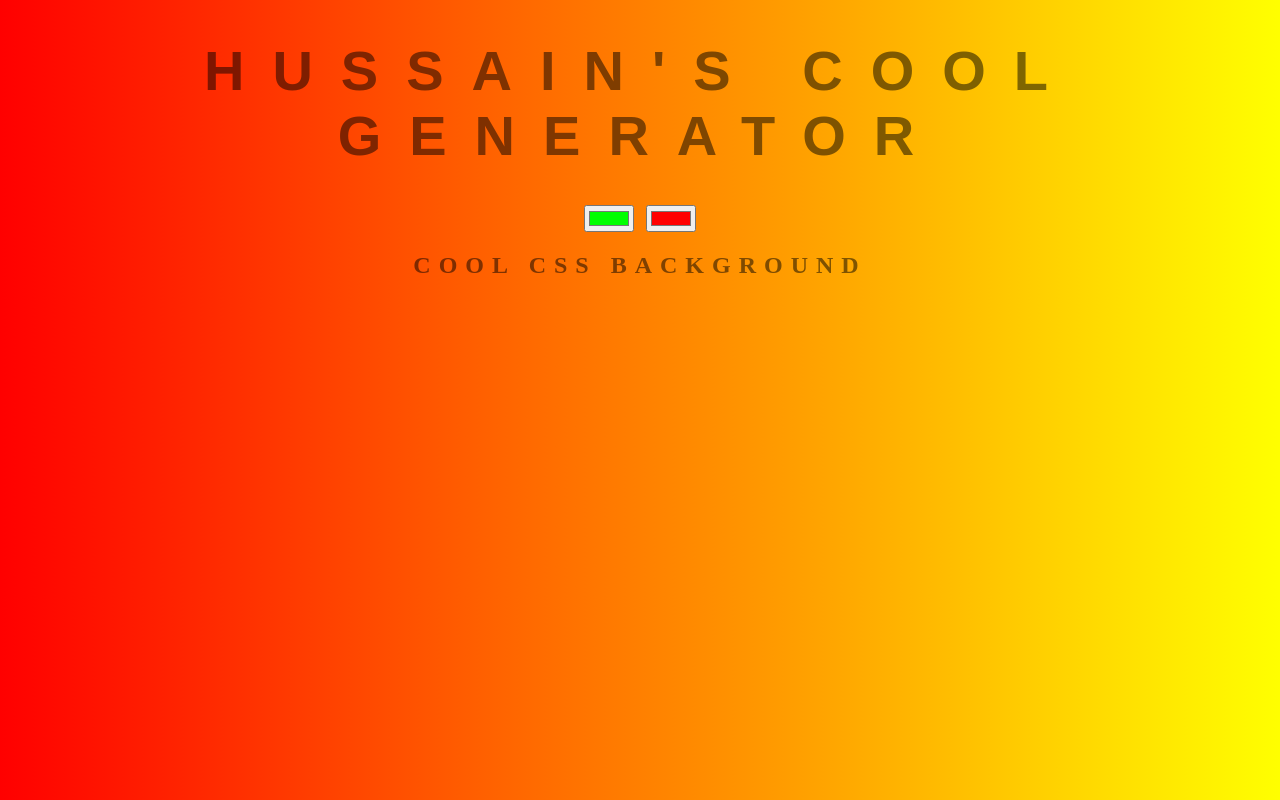
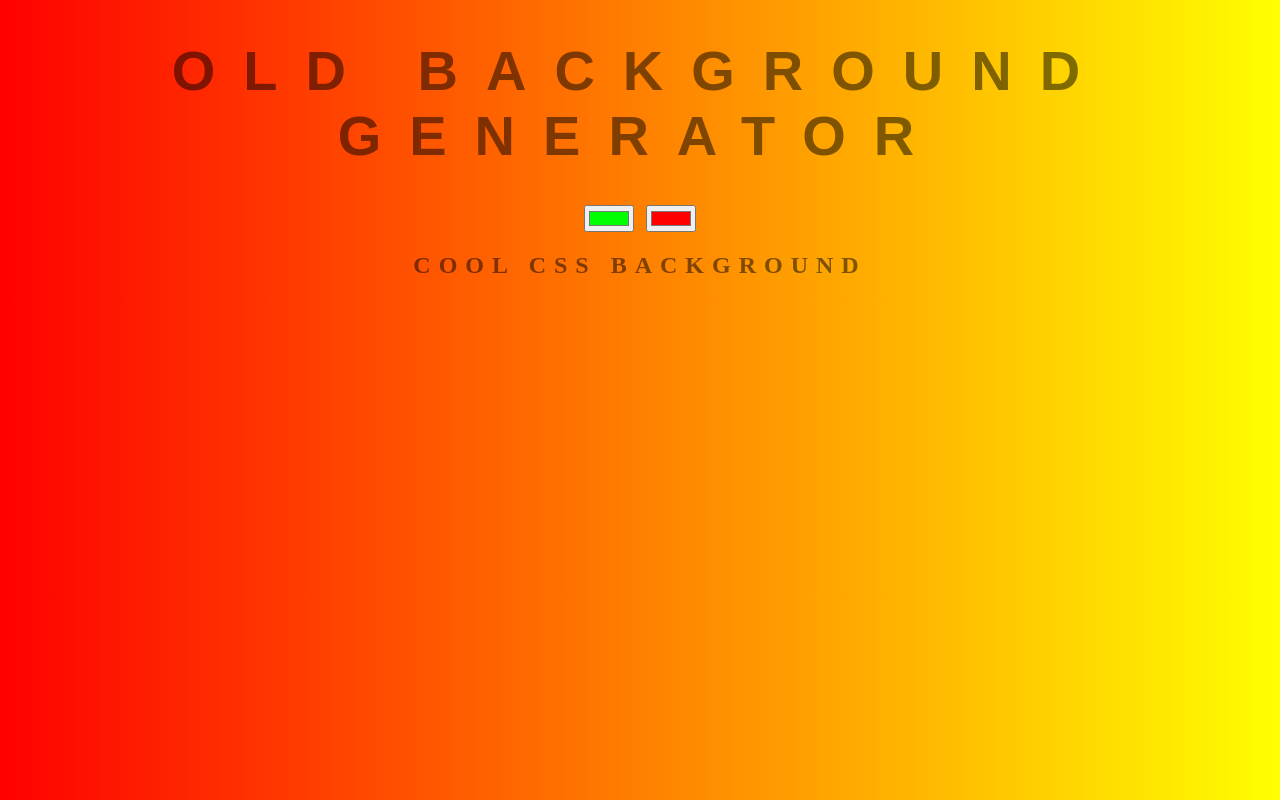
Before and after one commit to bharmalh/background-generator, a plain HTML site: page index.html in a window 1280 px wide. Drawn offline with Linux system fonts and the light colour scheme.

Commit message:
Changed the title back!

```diff
--- a/index.html
+++ b/index.html
@@ -5,7 +5,7 @@
 		<link rel="stylesheet" type="text/css" href="style.css">
 	</head>
 	<body>
-		<h1>Hussain's COOL Generator</h1>
+		<h1>Old Background Generator</h1>
 		<input oninput="setGradientStyle()" id="color1" type="color" name="color1" value="#00ff00">
 		<input oninput="setGradientStyle()" id="color2" type="color" name="color2" value="#ff0000">
 		<h2>Cool CSS Background</h2>
```
